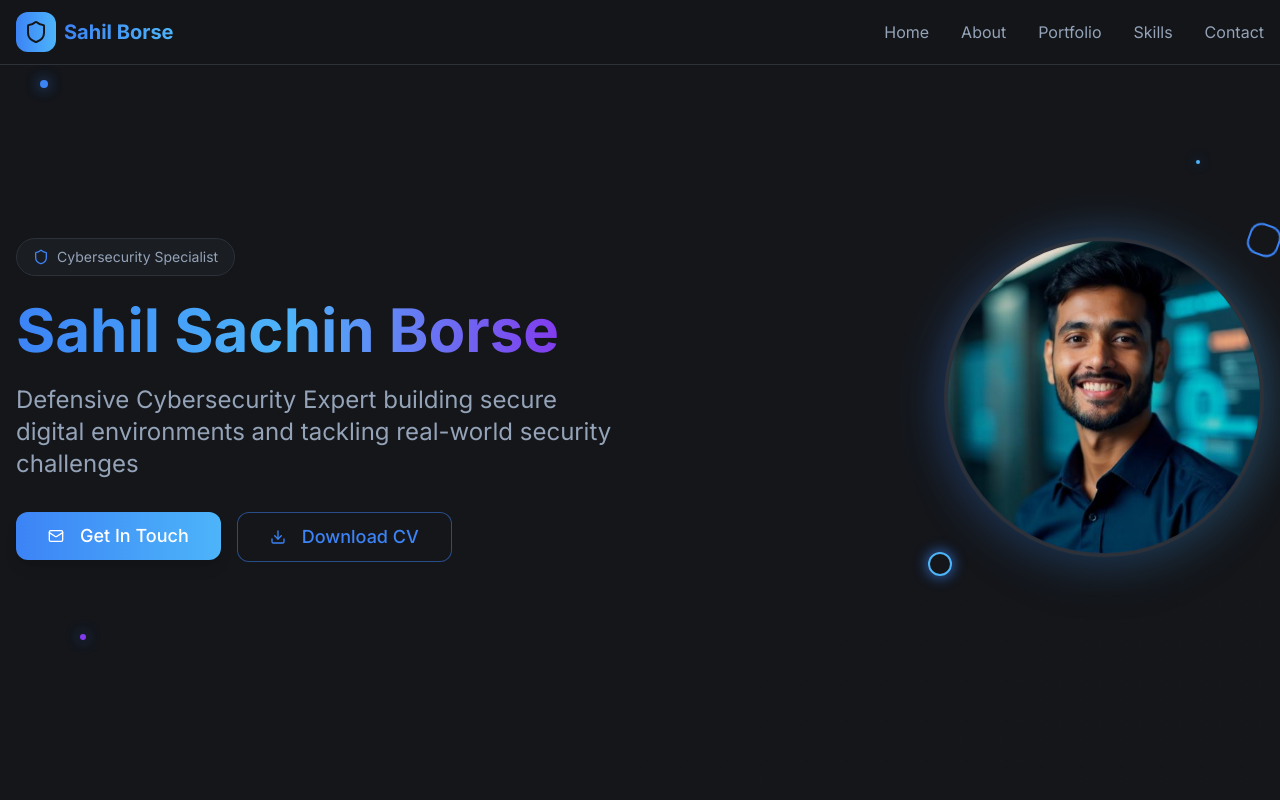
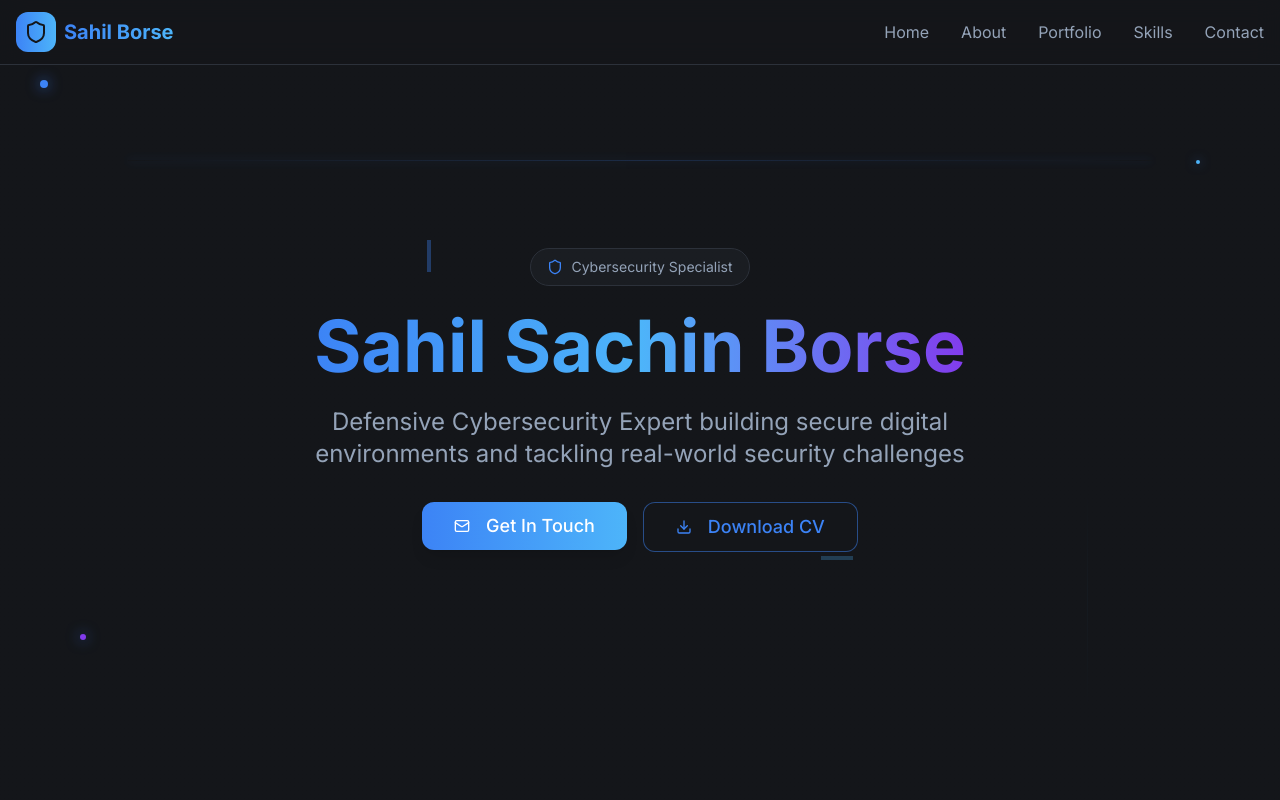
Before and after one commit to Nucl3arAt0m/blue-team-fortress, a React (Vite) app: page / in a window 1280 px wide. Shown: the top 800 px of the page. Built offline with nearby package versions, Linux system fonts and the light colour scheme.

Commit message:
Refactor: Remove image section
Remove the image section and implement a dynamic, hacker-themed background.

```diff
--- a/src/components/Hero.tsx
+++ b/src/components/Hero.tsx
@@ -1,6 +1,5 @@
 import { Button } from "@/components/ui/button";
 import { Shield, Download, Mail } from "lucide-react";
-import sahilPortrait from "@/assets/sahil-portrait.jpg";
 
 const Hero = () => {
   const scrollToContact = () => {
@@ -11,35 +10,46 @@ const Hero = () => {
   };
 
   return (
-    <section id="home" className="min-h-screen flex items-center justify-center cyber-pattern relative overflow-hidden">
-      {/* Background gradient overlay */}
-      <div className="absolute inset-0 bg-gradient-to-br from-background via-background to-background/90"></div>
+    <section id="home" className="min-h-screen flex items-center justify-center relative overflow-hidden">
+      {/* Dynamic Hacker Background */}
+      <div className="absolute inset-0 bg-gradient-to-br from-background via-background/95 to-background/90"></div>
+
+      {/* Matrix-style falling code animation */}
+      <div className="absolute inset-0 opacity-20">
+        <div className="matrix-rain"></div>
+      </div>
+
+      {/* Animated circuit lines */}
+      <div className="absolute inset-0">
+        <div className="circuit-lines"></div>
+      </div>
 
       {/* Floating cyber elements */}
       <div className="absolute top-20 left-10 w-2 h-2 bg-primary rounded-full pulse-glow"></div>
       <div className="absolute top-40 right-20 w-1 h-1 bg-accent rounded-full pulse-glow" style={{ animationDelay: "1s" }}></div>
       <div className="absolute bottom-40 left-20 w-1.5 h-1.5 bg-cyber-tertiary rounded-full pulse-glow" style={{ animationDelay: "2s" }}></div>
+      <div className="absolute top-60 left-1/3 w-1 h-8 bg-primary/50 animate-pulse"></div>
+      <div className="absolute bottom-60 right-1/3 w-8 h-1 bg-accent/50 animate-pulse" style={{ animationDelay: "1.5s" }}></div>
 
       <div className="container mx-auto px-4 relative z-10">
-        <div className="grid lg:grid-cols-2 gap-12 items-center">
-          {/* Text Content */}
-          <div className="text-center lg:text-left">
+        {/* Centered Text Content */}
+        <div className="text-center max-w-4xl mx-auto">
           <div className="inline-flex items-center space-x-2 mb-6 px-4 py-2 bg-secondary/50 rounded-full border border-border">
             <Shield className="h-4 w-4 text-primary" />
             <span className="text-sm text-muted-foreground">Cybersecurity Specialist</span>
           </div>
 
-            <h1 className="text-4xl md:text-6xl font-bold mb-6 leading-tight">
+          <h1 className="text-4xl md:text-6xl lg:text-7xl font-bold mb-6 leading-tight">
             <span className="bg-gradient-to-r from-primary via-accent to-cyber-tertiary bg-clip-text text-transparent">
               Sahil Sachin Borse
             </span>
           </h1>
 
-            <p className="text-xl md:text-2xl text-muted-foreground mb-8 leading-relaxed">
+          <p className="text-xl md:text-2xl text-muted-foreground mb-8 leading-relaxed max-w-3xl mx-auto">
             Defensive Cybersecurity Expert building secure digital environments and tackling real-world security challenges
           </p>
 
-            <div className="flex flex-col sm:flex-row gap-4 justify-center lg:justify-start">
+          <div className="flex flex-col sm:flex-row gap-4 justify-center">
             <Button
               onClick={scrollToContact}
               className="bg-gradient-to-r from-primary to-accent hover:from-primary/90 hover:to-accent/90 text-white px-8 py-6 text-lg rounded-lg shadow-lg hover:shadow-cyber transition-all duration-300 hover:-translate-y-1"
@@ -58,25 +68,6 @@ const Hero = () => {
             </Button>
           </div>
         </div>
-
-          {/* Profile Image */}
-          <div className="flex justify-center lg:justify-end">
-            <div className="relative">
-              <div className="absolute inset-0 bg-gradient-to-r from-primary to-accent rounded-full blur-xl opacity-30 animate-pulse"></div>
-              <div className="relative w-80 h-80 rounded-full border-4 border-gradient-to-r from-primary to-accent overflow-hidden shadow-2xl float-animation">
-                <img
-                  src={sahilPortrait}
-                  alt="Sahil Sachin Borse - Cybersecurity Specialist"
-                  className="w-full h-full object-cover"
-                />
-              </div>
-
-              {/* Cyber accent elements */}
-              <div className="absolute -top-4 -right-4 w-8 h-8 border-2 border-primary rounded-lg rotate-45 animate-spin"></div>
-              <div className="absolute -bottom-4 -left-4 w-6 h-6 border-2 border-accent rounded-full pulse-glow"></div>
-            </div>
-          </div>
-        </div>
       </div>
     </section>
   );
--- a/src/index.css
+++ b/src/index.css
@@ -152,4 +152,100 @@ All colors MUST be HSL.
   .float-animation {
     animation: float 3s ease-in-out infinite;
   }
+
+  /* Matrix Rain Effect */
+  .matrix-rain {
+    position: relative;
+    width: 100%;
+    height: 100%;
+    overflow: hidden;
+  }
+
+  .matrix-rain::before {
+    content: '';
+    position: absolute;
+    top: -100%;
+    left: 0;
+    width: 100%;
+    height: 200%;
+    background: repeating-linear-gradient(
+      90deg,
+      transparent,
+      transparent 98px,
+      hsl(var(--primary) / 0.03) 100px,
+      hsl(var(--primary) / 0.03) 101px
+    );
+    animation: matrix-fall 20s linear infinite;
+  }
+
+  .matrix-rain::after {
+    content: '01001001001010100101001010101001001010100101001010101001001010100101001010101001';
+    position: absolute;
+    top: 0;
+    left: 0;
+    width: 100%;
+    height: 100%;
+    font-family: 'Courier New', monospace;
+    font-size: 12px;
+    line-height: 20px;
+    color: hsl(var(--primary) / 0.1);
+    white-space: pre-wrap;
+    word-break: break-all;
+    overflow: hidden;
+    animation: matrix-scroll 15s linear infinite;
+  }
+
+  @keyframes matrix-fall {
+    0% { transform: translateY(-100%); }
+    100% { transform: translateY(0%); }
+  }
+
+  @keyframes matrix-scroll {
+    0% { transform: translateY(-20px); }
+    100% { transform: translateY(20px); }
+  }
+
+  /* Circuit Lines */
+  .circuit-lines {
+    position: relative;
+    width: 100%;
+    height: 100%;
+  }
+
+  .circuit-lines::before {
+    content: '';
+    position: absolute;
+    top: 20%;
+    left: 10%;
+    width: 80%;
+    height: 1px;
+    background: linear-gradient(
+      90deg,
+      transparent,
+      hsl(var(--primary) / 0.3),
+      transparent
+    );
+    animation: circuit-pulse 4s ease-in-out infinite;
+  }
+
+  .circuit-lines::after {
+    content: '';
+    position: absolute;
+    top: 60%;
+    right: 15%;
+    width: 1px;
+    height: 30%;
+    background: linear-gradient(
+      0deg,
+      transparent,
+      hsl(var(--accent) / 0.2),
+      transparent
+    );
+    animation: circuit-pulse 6s ease-in-out infinite reverse;
+  }
+
+  @keyframes circuit-pulse {
+    0%, 100% { opacity: 0.1; }
+    50% { opacity: 0.8; box-shadow: 0 0 10px hsl(var(--primary) / 0.5); }
+  }
 }
```
Lines whose indentation alone changed are shown as unchanged.
